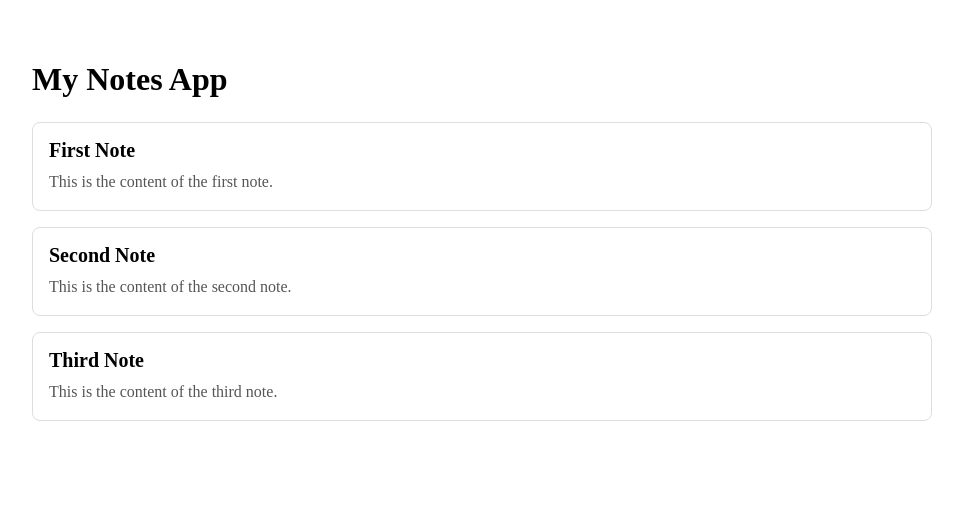
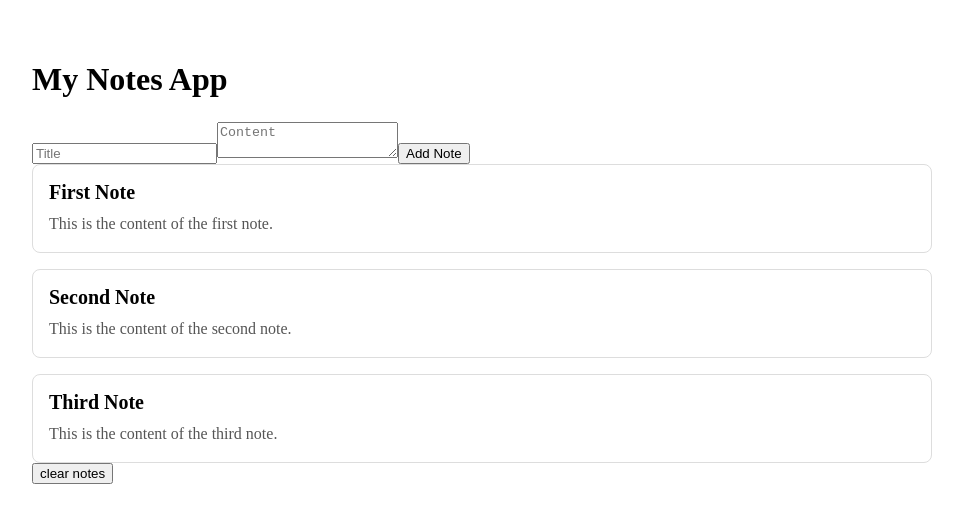
Before and after one commit to agrimshrestha123/notes_app, a React (Vite) app in the folder notesapp/: page / in a window 1280 px wide. Shown: the top 522 px of the page, without its empty margins (158-1121 px from the left). Built offline with nearby package versions, Linux system fonts and the light colour scheme.

Commit message:
added noteform

```diff
--- a/notesapp/src/App.jsx
+++ b/notesapp/src/App.jsx
@@ -1,8 +1,10 @@
 import './App.css'
 import NotesList from './components/NotesList'
+import { useState } from 'react'
+import NoteForm from './components/NoteForm'
 
 function App() {
- const notes = [
+  const [notes, setNotes] = useState([
    {
      id: 1,
      title: 'First Note',
@@ -18,17 +20,25 @@ function App() {
      title: 'Third Note',
      content: 'This is the content of the third note.'
    }
- ]
+  ])
 
+function handleAddNote(noteData){
+  const newNote={
+    id: Date.now(),
+    title:noteData.title,
+    content:noteData.content
+  }
+  setNotes([...notes, newNote])
+}
   return (
-    <>
-
        <main className='app'>
        <h1>My Notes App</h1>
+        <NoteForm onAddNote={handleAddNote} />
         <NotesList notes={notes} />
+          <button type="button" onClick={()=> setNotes([])}>
+            clear notes
+        </button>
        </main>
-
-    </>
   )
 }
 
--- /dev/null
+++ b/notesapp/src/components/NoteForm.jsx
@@ -0,0 +1,38 @@
+import { useState } from 'react'
+
+const NoteForm = ({ onAddNote }) => {
+    const [title, setTitle] = useState('')
+    const[content, setContent] = useState('')
+    function handleSubmit(e){
+        e.preventDefault()
+        const trimmedTitle = title.trim()
+        const trimmedContent = content.trim()
+        if(!trimmedTitle && !trimmedContent){
+            return
+        }
+        onAddNote({
+            title: trimmedTitle,
+            content: trimmedContent
+        })
+        setTitle('')
+        setContent('')
+}
+return (
+    <form className='note-form' onSubmit={handleSubmit}>
+        <input
+        type='text'
+        placeholder='Title'
+        value={title}
+        onChange={(event)=>setTitle(event.target.value)}
+        />
+        <textarea
+        placeholder='Content'
+        value={content}
+        onChange={(event)=>setContent(event.target.value)}
+        />
+        <button type='submit'>Add Note</button>
+    </form>
+)
+}
+
+export default NoteForm
```
Lines whose indentation alone changed are shown as unchanged.
